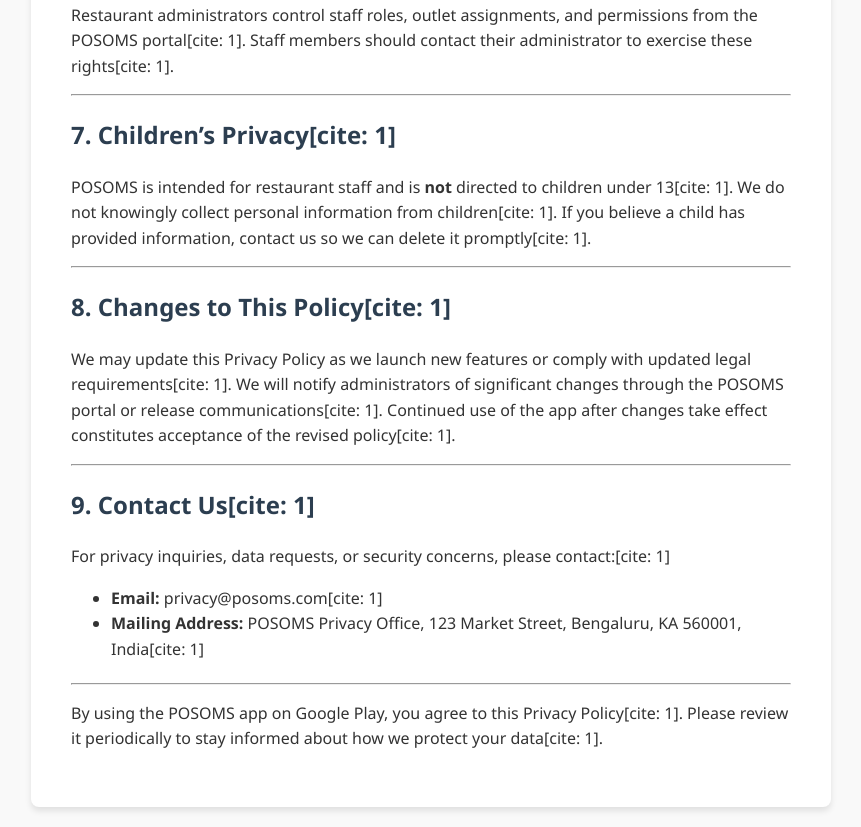
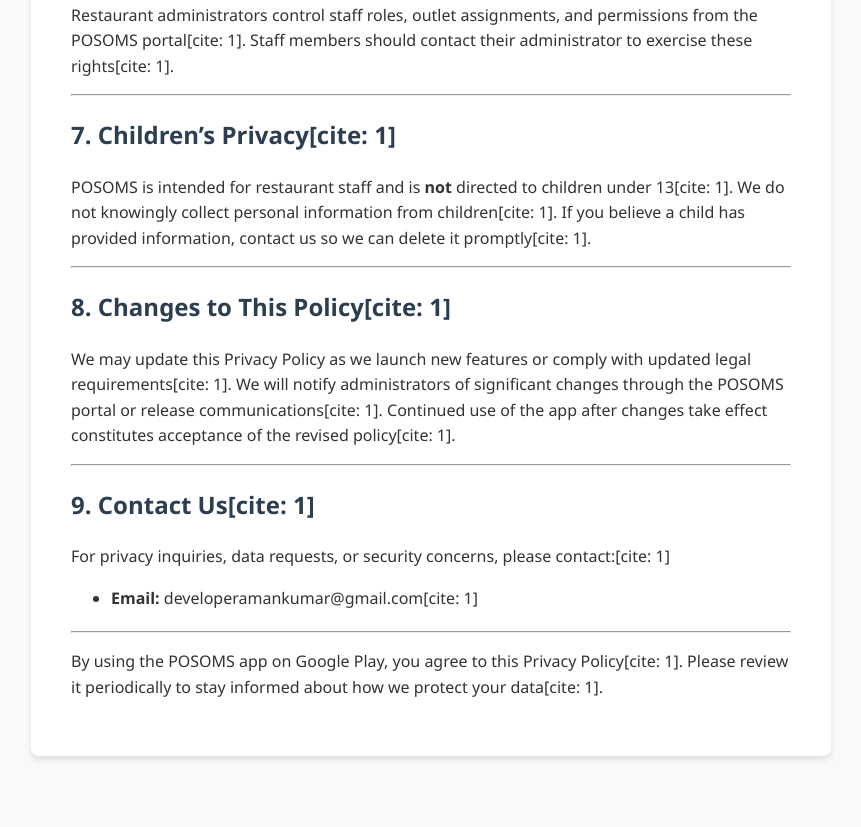
Before and after one commit to aman4india/privacy-policy, a plain HTML site: page diney/index.html in a window 1280 px wide. Shown: the part 2596-3423 px from the top of the page, without its empty margins (209-1070 px from the left). After the commit the page ends 3372 px from the top, so only its background shows below. Drawn offline with Linux system fonts and the light colour scheme.

Commit message:
Update privacy contact email address

```diff
--- a/diney/index.html
+++ b/diney/index.html
@@ -175,8 +175,8 @@
         <p>For privacy inquiries, data requests, or security concerns, please contact:[cite: 1]</p>
 
         <ul>
-            <li><strong>Email:</strong> privacy@posoms.com[cite: 1]</li>
-            <li><strong>Mailing Address:</strong> POSOMS Privacy Office, 123 Market Street, Bengaluru, KA 560001, India[cite: 1]</li>
+            <li><strong>Email:</strong> developeramankumar@gmail.com[cite: 1]</li>
+
         </ul>
 
         <hr>
```
